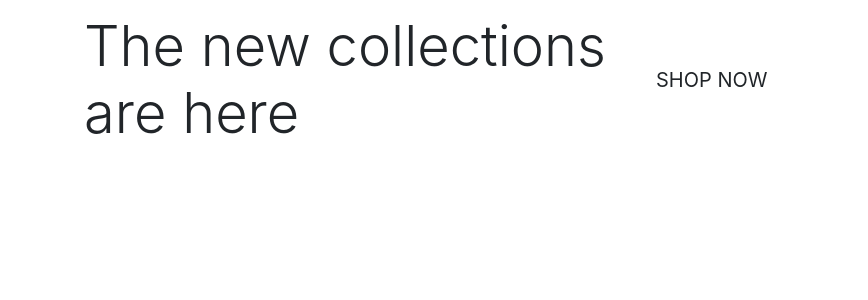
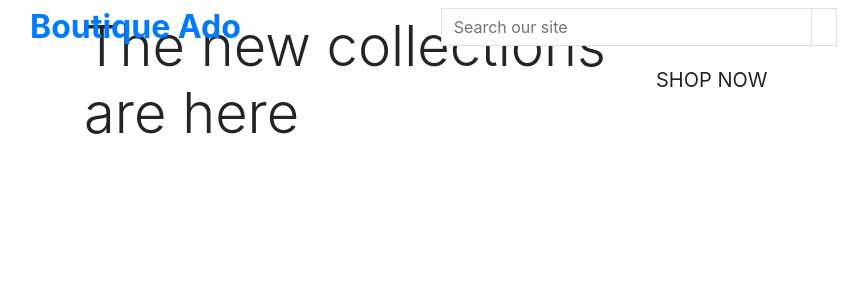
Before and after one commit to 2macs/django-boutique-ado, a Django app: page / in a window 1280 px wide. Shown: the top 300 px of the page, without its empty margins (1-869 px from the left). Run offline with Django 3.2, Linux system fonts and the light colour scheme.

Commit message:
started header for base.html

```diff
--- a/templates/base.html
+++ b/templates/base.html
@@ -39,7 +39,38 @@
   </head>
   <body>
     <!-- Our page header -->
-    <header class="container-fluid fixed-top"></header>
+    <header class="container-fluid fixed-top">
+      <div class="row">
+        <!-- Each col is stacked on top of each for small screens, 3 in a row on larger screens -->
+        <!--First column -->
+        <div class="col-12 col-md-4 my-auto py-1 py-lg-0 text-center text-lg-left">
+          <a href="{% url 'home' %}" class="nav-link main-logo-link">
+            <h2 class="logo-font text-black my-0"><strong>Boutique Ado</strong></h2>
+          </a>
+        </div>
+        <!--Second column search form-->
+        <div class="col-12 col-md-4 my-auto py-1 py-lg-0">
+          <form method="GET" action="">
+            <div class="input-group w-100">
+              <input class="form-control border border-black rounded-0" type="text" name="q" placeholder="Search our site">
+              <div class="input-group-append">
+                <button class="form-control btn btn-black border border-black rounded-0" type="submit"></button>
+                <span class="icon">
+                  <i class="fas-fa-search"></i>
+                </span>
+              </div>
+            </div>
+          </form>
+        </div>
+        <!--Third column-->
+        <div class="col-12 col-md-4 my-auto py-1 py-lg-0">
+          <ul class="list-inline list-unstyled text-center text-lg-right my-0">
+            <li class="list-inline-item dropdown"></li>
+            <li class="list-inline-item"></li>
+          </ul>
+        </div>
+      </div>
+    </header>
 
     <!--Place to handle meesages from Django -->
     {% if messages %}
```
